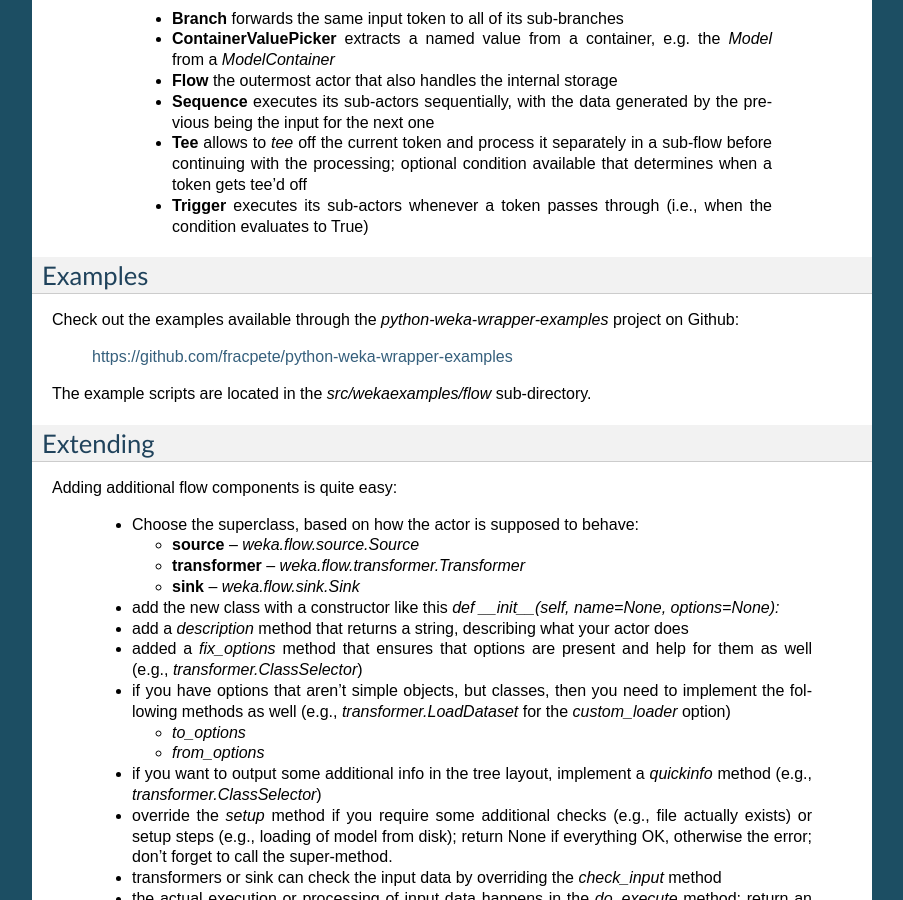
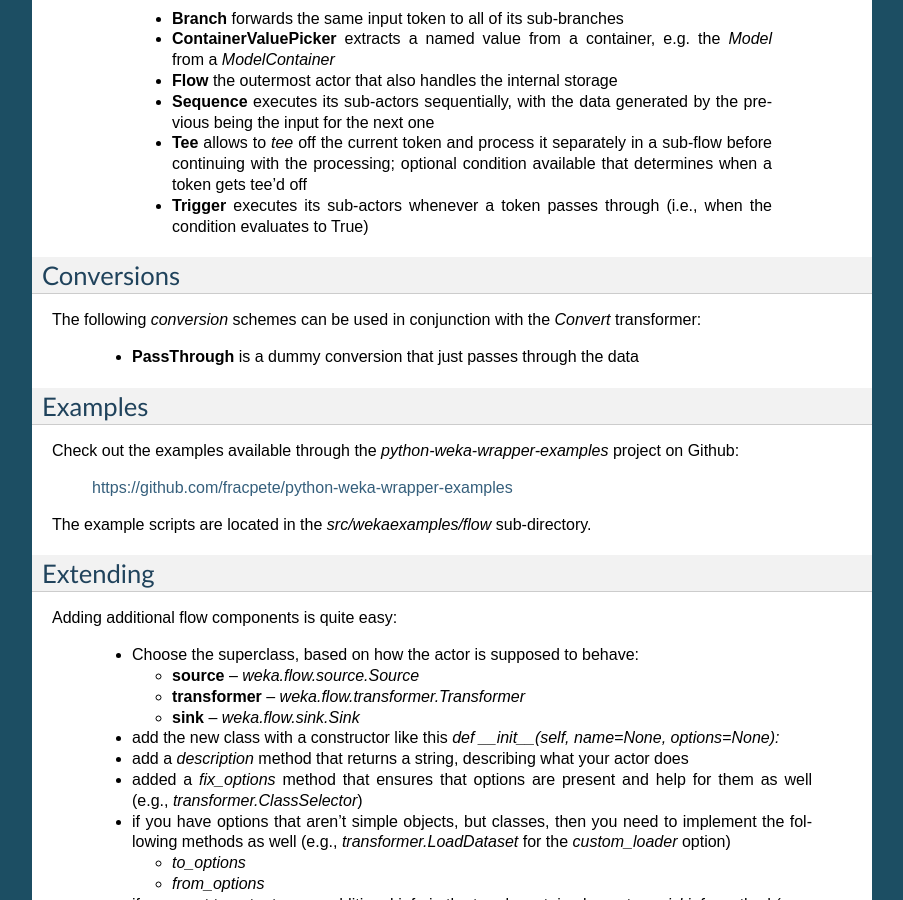
Before and after one commit to fracpete/python-weka-wrapper, a Sphinx documentation site: the page built from doc/source/flow.rst, in a window 1280 px wide and 900 px high, scrolled down 1868 px. Shown: the whole window, without its empty margins (198-1101 px from the left). Built offline with Sphinx 7.4.7, drawn with Linux system fonts in a browser that asks for light colours.

Commit message:
started section on conversions

```diff
--- a/doc/source/flow.rst
+++ b/doc/source/flow.rst
@@ -116,6 +116,14 @@ The following *transformers* are available:
   * **Trigger** executes its sub-actors whenever a token passes through (i.e., when the condition evaluates to True)
 
 
+Conversions
+-----------
+
+The following *conversion* schemes can be used in conjunction with the *Convert* transformer:
+
+ * **PassThrough** is a dummy conversion that just passes through the data
+
+
 Examples
 --------
 
```
